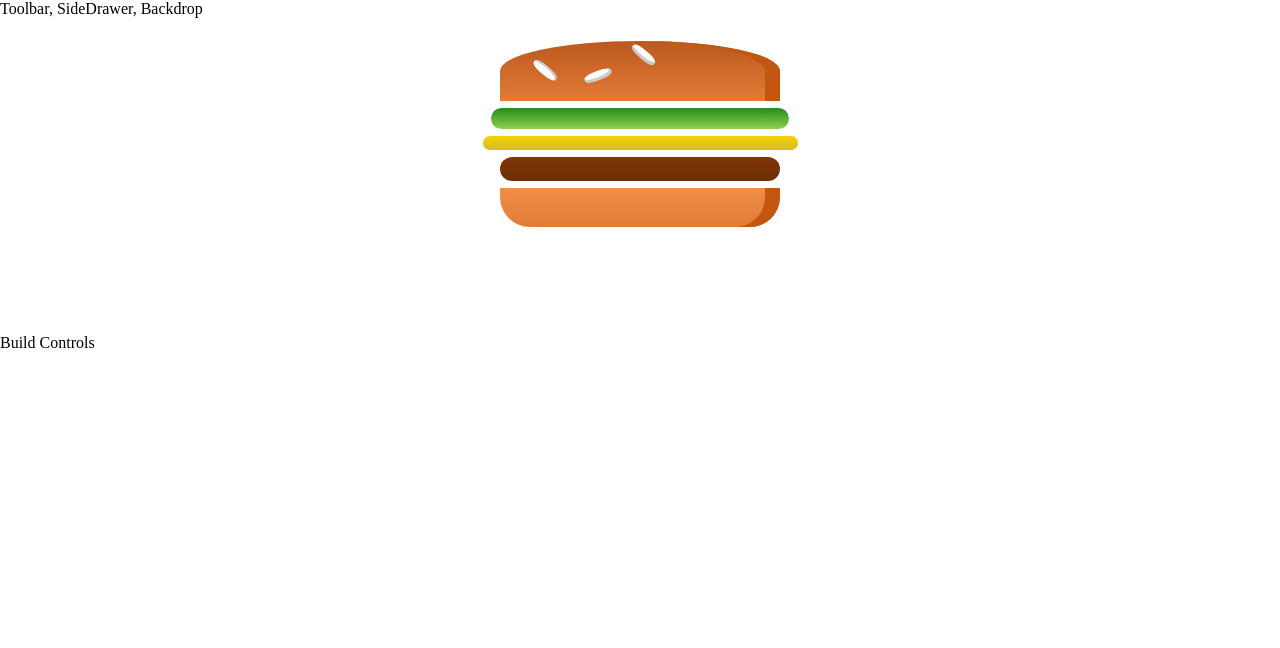
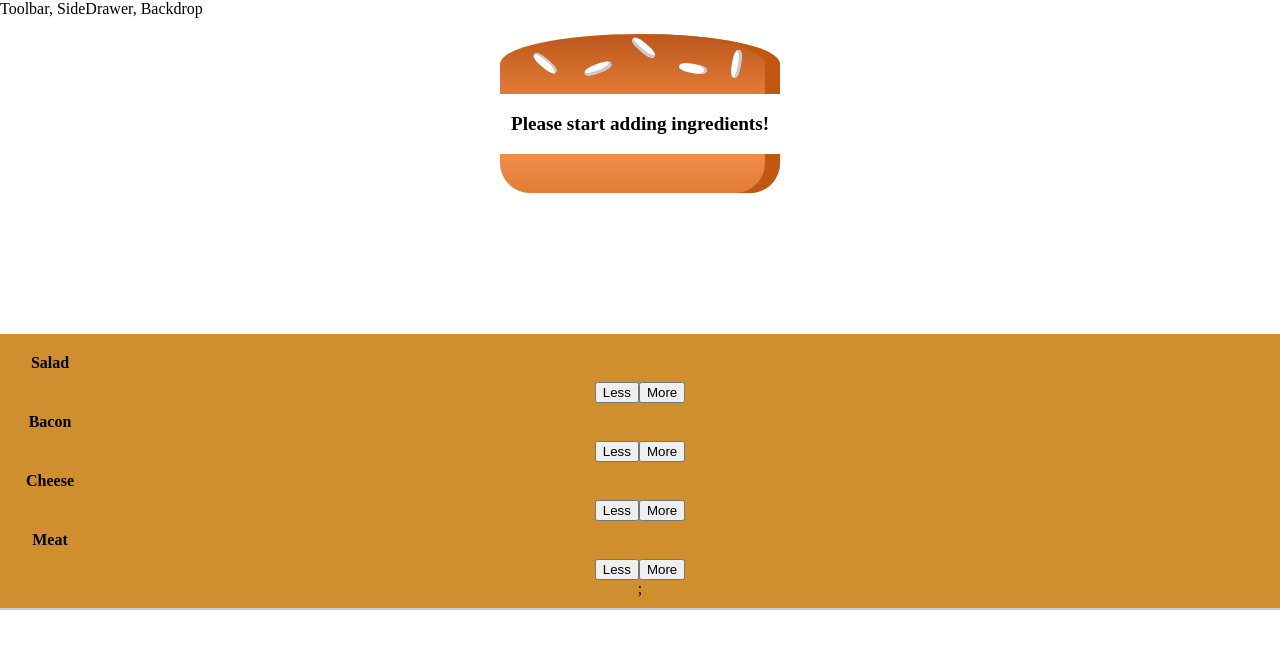
Before and after one commit to okg8869/burgerbuilder, a React app: page / in a window 1280 px wide. Shown: the top 648 px of the page. Built offline with nearby package versions, Linux system fonts and the light colour scheme.

Commit message:
need to commit - adding ingredient controls

```diff
--- a/public/index.html
+++ b/public/index.html
@@ -9,7 +9,6 @@
       name="description"
       content="Web site created using create-react-app"
     />
-    <link rel="apple-touch-icon" href="%PUBLIC_URL%/logo192.png" />
     <link rel="manifest" href="%PUBLIC_URL%/manifest.json" />
 <!-- Google Font API -->
     <link href="https://fonts.googleapis.com/css2?family=Open+Sans:wght@400;700&display=swap" rel="stylesheet">
--- /dev/null
+++ b/src/components/Burger/BuildControls/BuildControl/BuildControl.js
@@ -0,0 +1,14 @@
+import React from "react";
+
+import classes from './BuildControl.module.css';
+
+
+const buildControl = (props) => (
+  <div className={classes.buildControl}>
+    <div className={classes.Label}>{props.label}</div>
+    <button className={classes.Less}>Less</button>
+    <button className={classes.More}>More</button>
+  </div>
+);
+
+export default buildControl;
--- /dev/null
+++ b/src/components/Burger/BuildControls/BuildControl/BuildControl.module.css
@@ -0,0 +1,56 @@
+.BuildControl {
+  display: flex;
+  justify-content: space-between;
+  align-items: center;
+  margin: 5px 0;
+}
+
+.BuildControl button {
+  display: block;
+  font: inherit;
+  padding: 5px;
+  margin: 0 5px;
+  width: 80px;
+  border: 1px solid #AA6817;
+  cursor: pointer;
+  outline: none;
+}
+
+.BuildControl button:disabled {
+  background-color: #AC9980;
+  border: 1px solid #7E7365;
+  color: #ccc;
+  cursor: default;
+}
+
+.BuildControl button:hover:disabled {
+  background-color: #AC9980;
+  color: #ccc;
+  cursor: not-allowed;
+}
+
+.Label {
+  padding: 10px;
+  font-weight: bold;
+  width: 80px;
+}
+
+.BuildControl .Less {
+  background-color: #D39952;
+  color: white;
+}
+
+.BuildControl .More {
+  background-color: #8F5E1E;
+  color: white;
+}
+
+.BuildControl .Less:hover, .BuildControl .Less:active {
+  background-color: #DAA972;
+  color: white;
+}
+
+.BuildControl .More:hover,.BuildControl .More:active {
+  background-color: #99703F;
+  color: white;
+}
--- /dev/null
+++ b/src/components/Burger/BuildControls/BuildControls.js
@@ -0,0 +1,24 @@
+import React from 'react';
+
+//Components
+import BuildControl from './BuildControl/BuildControl';
+
+// CSS
+import classes from './BuildControls.module.css'
+
+const controls = [
+  {label: 'Salad', type: 'salad'},
+  {label: 'Bacon', type: 'bacon'},
+  {label: 'Cheese', type: 'cheese'},
+  {label: 'Meat', type: 'meat'},
+];
+
+const buildControls = (props) => (
+  <div className={classes.BuildControls}>
+    {controls.map(ctrl => (
+      <BuildControl key={ctrl.label} label={ctrl.label}/>
+    ))};
+  </div>
+);
+
+export default buildControls;
--- /dev/null
+++ b/src/components/Burger/BuildControls/BuildControls.module.css
@@ -0,0 +1,10 @@
+.BuildControls {
+  width: 100%;
+  background-color: #CF8F2E;
+  display: flex;
+  flex-flow: column;
+  text-align: center;
+  box-shadow: 0 2px 1px #ccc;
+  margin: auto;
+  padding: 10px 0;
+}
--- a/src/components/Burger/Burger.js
+++ b/src/components/Burger/Burger.js
@@ -1,4 +1,4 @@
-import React, { Component } from 'react';
+import React from 'react';
 
 // Components
 import BurgerIngredient from './BurgerIngredients/BurgerIngredients';
@@ -6,19 +6,30 @@
 // CSS
 import classes from './Burger.module.css'
 
-// class Burger extends Component {
-//   render() {
-//     return
-//   }
-// }
+
 
 const burger = (props) => {
+
+// Transform object of key/value pairs from state into array of strings
+// and use reduce to get the value of each element in the ingredient state
+  let ingredientsMap = Object.keys(props.ingredients).map(ingKey => {
+    return [...Array(props.ingredients[ingKey])].map((_, index) => {
+      return <BurgerIngredient key={ingKey + index} type={ingKey} />
+    });
+  }).reduce((prev, cur) => {
+    return prev.concat(cur)
+  }, []);
+
+  if (ingredientsMap.length === 0) {
+    ingredientsMap = <p>Please start adding ingredients!</p>
+  }
+
+  console.log(ingredientsMap)
+
   return (
     <div className={classes.Burger}>
       <BurgerIngredient type="bread-top"/>
-      <BurgerIngredient type="salad"/>
-      <BurgerIngredient type="cheese"/>
-      <BurgerIngredient type="meat"/>
+        {ingredientsMap}
       <BurgerIngredient type="bread-bottom"/>
     </div>
   );
--- a/src/components/Burger/Burger.module.css
+++ b/src/components/Burger/Burger.module.css
@@ -2,12 +2,11 @@
   width: 100%;
   margin: auto;
   height: 250px;
-  overflow: scroll;
+  /* overflow: scroll; */
   text-align: center;
   font-weight: bold;
   font-size: 1.2rem;
 }
-
 
 
 /* Responsive Querries */
--- a/src/components/Burger/BurgerIngredients/BurgerIngredients.js
+++ b/src/components/Burger/BurgerIngredients/BurgerIngredients.js
@@ -1,8 +1,9 @@
 import React, { Component } from 'react';
 import PropTypes from 'prop-types';
 
+// CSS
 import classes from './BurgerIngredient.module.css'
-import BurgerBuilder from '../../../containers/BurgerBuilder/BurgerBuilder';
+
 
 class BurgerIngredient extends Component {
   render () {
@@ -16,7 +17,7 @@
           ingredient = (
             <div className={classes.BreadTop}>
               <div className={classes.Seeds1}/>
-              <div className={classes.seeds2}/>
+              <div className={classes.Seeds2}/>
             </div>
           );
           break;
--- a/src/components/Layout/Layout.js
+++ b/src/components/Layout/Layout.js
@@ -1,4 +1,4 @@
-import React, { useLayoutEffect } from 'react';
+import React from 'react';
 
 //Components
 import Aux from '../../hoc/Auxillary';
--- a/src/containers/BurgerBuilder/BurgerBuilder.js
+++ b/src/containers/BurgerBuilder/BurgerBuilder.js
@@ -2,14 +2,25 @@
 
 // Components
 import Auxillary from '../../hoc/Auxillary';
-import Burger from '../../components/Burger/Burger'
+import Burger from '../../components/Burger/Burger';
+import BuildControls from '../../components/Burger/BuildControls/BuildControls'
 
 class BurgerBuilder extends Component {
+  state = {
+    ingredients: {
+      salad: 0,
+      bacon: 0,
+      cheese: 0,
+      meat: 0
+    },
+    price: 0
+  }
+
   render() {
     return (
       <Auxillary>
-        <Burger/>
-        <dib>Build Controls</dib>
+        <Burger ingredients={this.state.ingredients}/>
+        <BuildControls />
       </Auxillary>
     )
   }
```
Also changed, not shown: public/manifest.json.
